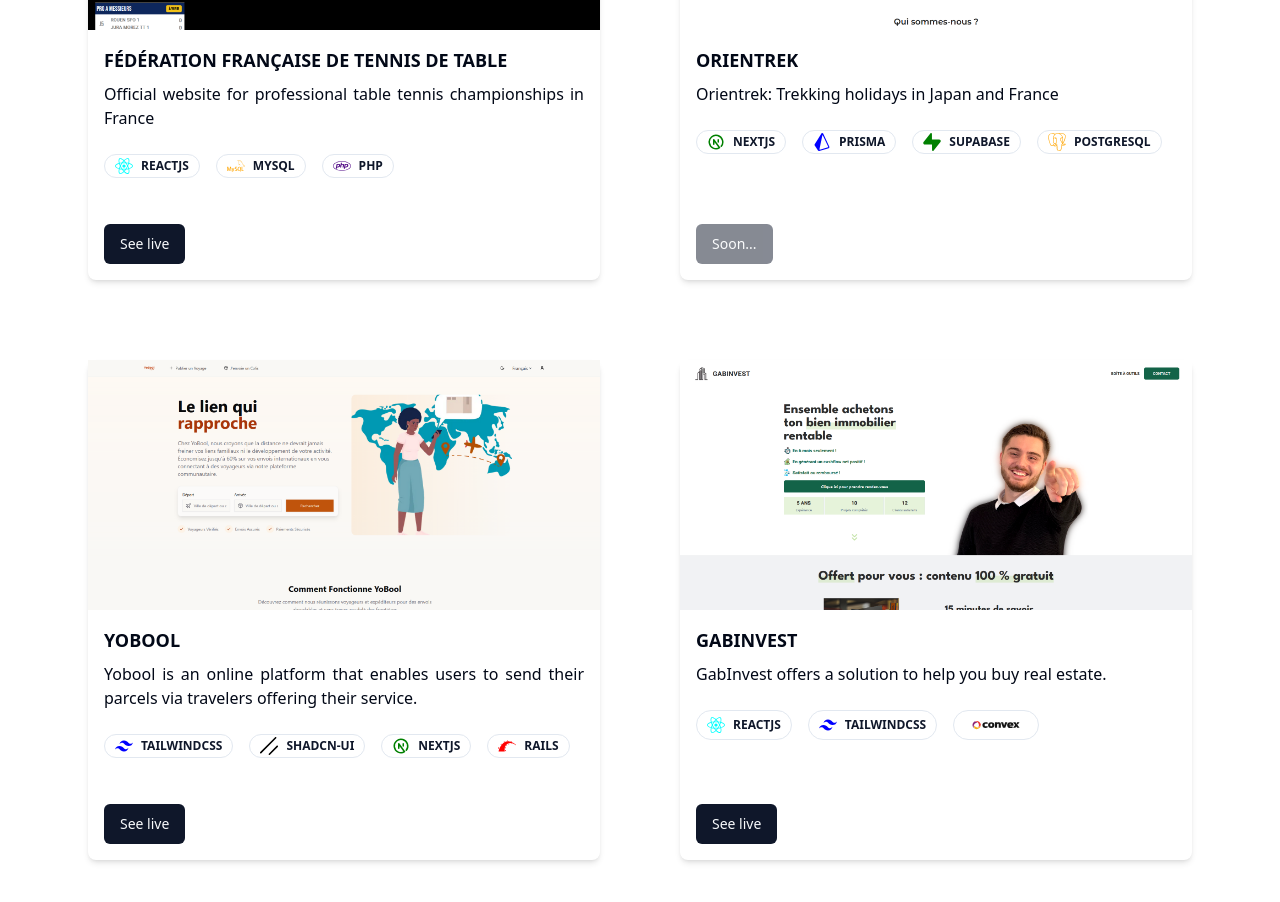
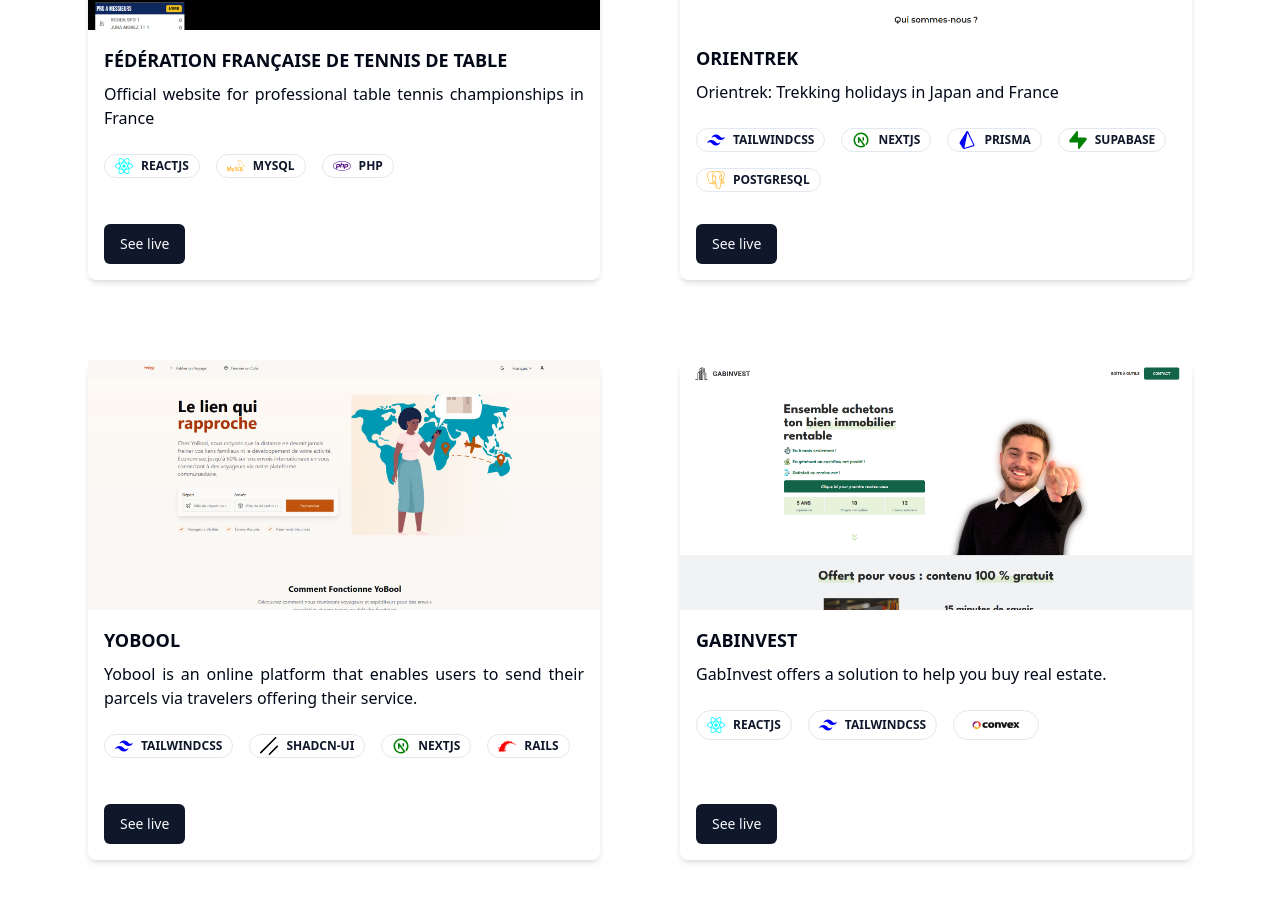
Before and after one commit to YanM16M/portfolio, a React (Vite) app: page / in a window 1280 px wide. Shown: the part 1892-2794 px from the top of the page. Built offline with nearby package versions, Linux system fonts and the light colour scheme.

Commit message:
update project

```diff
--- a/src/pages/Home/_components/ProjectsSection.tsx
+++ b/src/pages/Home/_components/ProjectsSection.tsx
@@ -13,7 +13,14 @@
         title: "Orientrek",
         description: "Orientrek: Trekking holidays in Japan and France",
         src: ["orientrek1.png", "orientrek2.png"],
-        technologies: ["nextjs", "prisma", "supabase", "postgresql"],
+        url: "https://www.orientrek.com/",
+        technologies: [
+            "nextjs",
+            "prisma",
+            "supabase",
+            "postgresql",
+            "tailwind",
+        ],
         soon: true,
     },
     {
```
